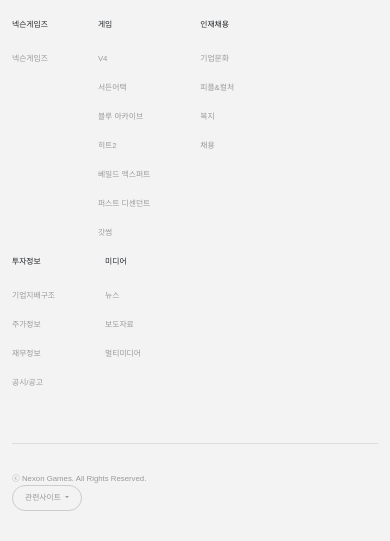
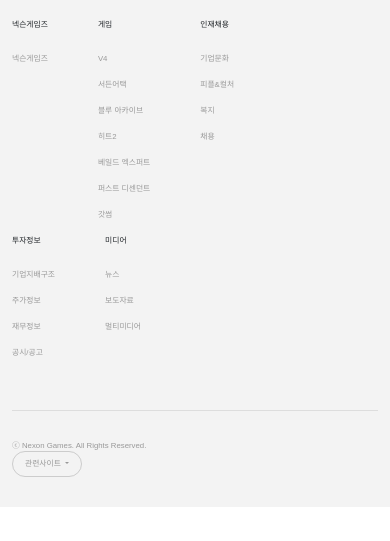
Before and after one commit to SDH93/bootstrap_PF2, a plain HTML site: page index.html in a window 390 px wide. Shown: the part 4280-4821 px from the top of the page. After the commit the page ends 4787 px from the top, so only its background shows below. Drawn offline with nearby package versions, Linux system fonts and the light colour scheme; a web font is replaced by a local one.

Commit message:
footer margin 수정

```diff
--- a/css/responsive.css
+++ b/css/responsive.css
@@ -206,6 +206,9 @@
     footer .top .left p, footer .top .right .right_ul li> a, footer .top .right .right_ul .sub a, footer .bottom p, footer .bottom button{
         font-size: 2vw;
     }
+    footer .top .right .right_ul .sub li{
+        margin: .5vw 0;
+    }
     footer .bottom{
         flex-direction: column;
         justify-content: flex-start;
```
